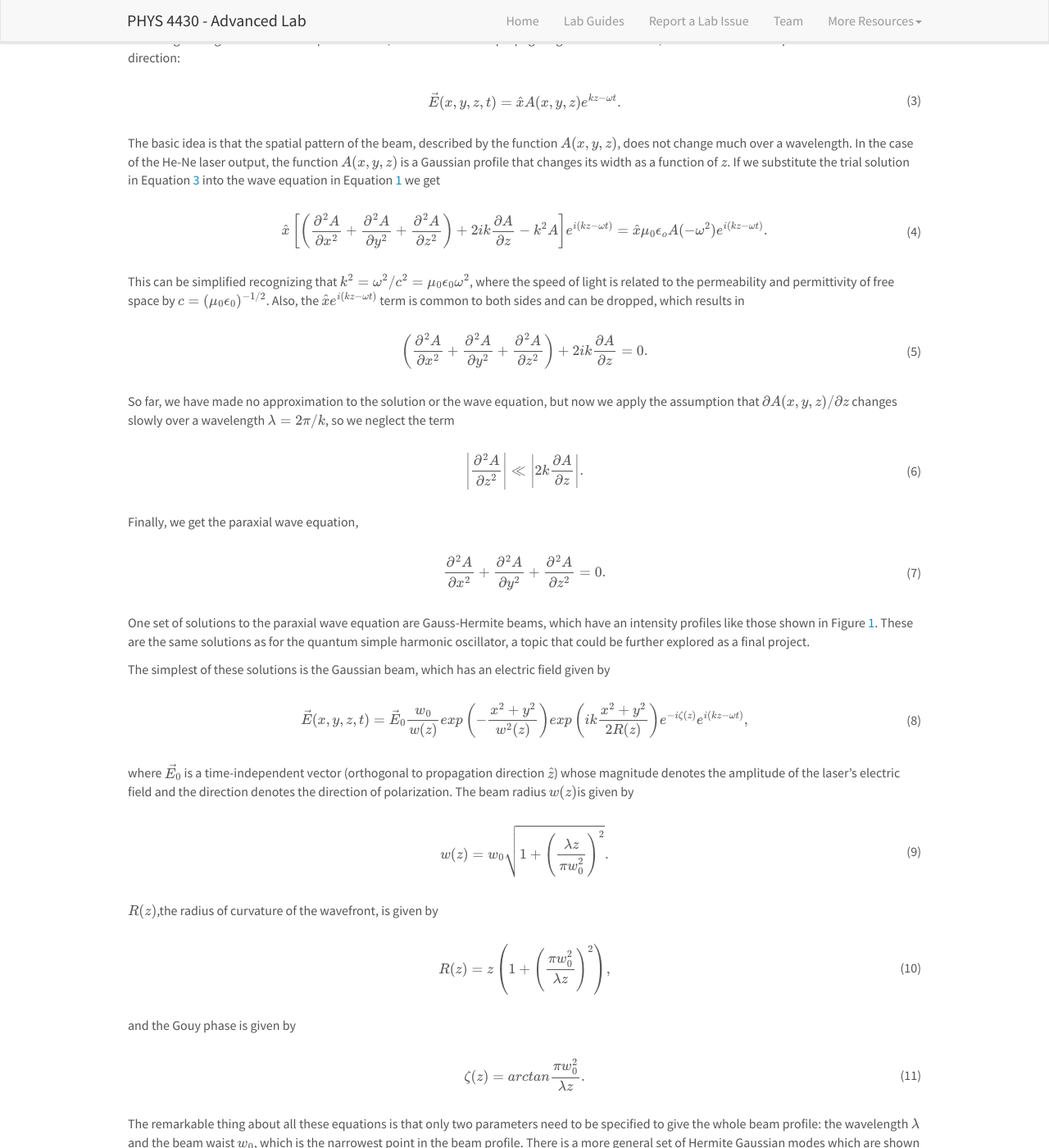
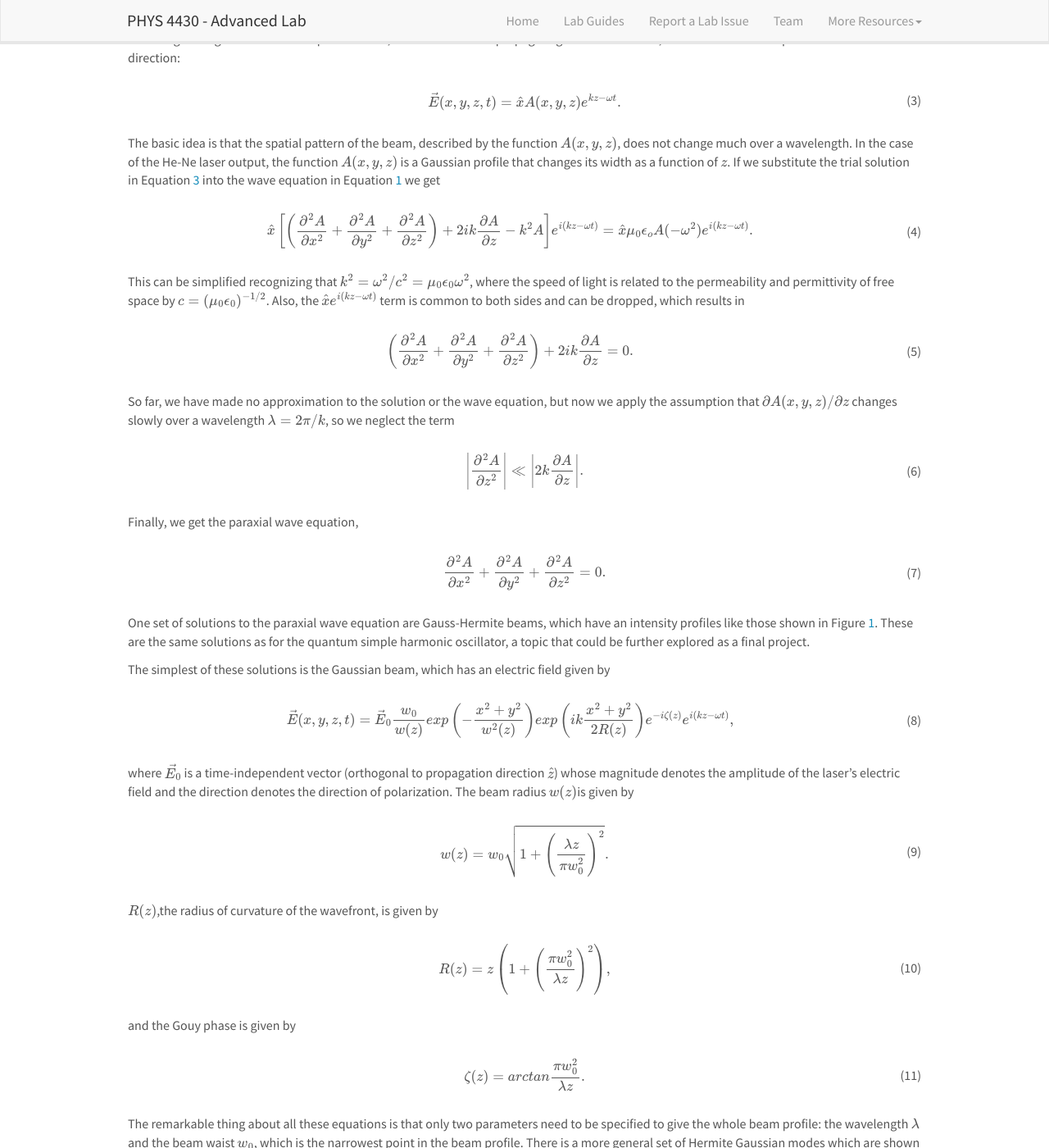
Before and after one commit to UCBoulder/PHYS-4430, a Jekyll site: the page built from _pages/gaussian-beams-3.md, in a window 1280 px wide and 1400 px high, scrolled down 1490 px. Shown: the whole window at 82% size. Built offline with Jekyll 4.4.1, drawn with Linux system fonts in a browser that asks for light colours; nearby versions of some CDN libraries; formulas are drawn with MathJax 3; some of the changed text lies outside the part shown.

Commit message:
Added "\quad\quad" at end of long equations
There was overlap with the equation numbers and this seemed to fix it by adding some space at the end of the equations.

```diff
--- a/_includes/gaussian-beams-3.html
+++ b/_includes/gaussian-beams-3.html
@@ -138,7 +138,7 @@
          <p><span id="eq:2" class="eqnos"><span
          class="math display">\[\vec{E}(x,y,z,t)=E_x\hat{x}cos(kz-\omega
          t+\phi_x)+E_y\hat{y}cos(kz-\omega
-         t+\phi_y)\text{.}\]</span><span class="eqnos-number">(2)</span></span>
+         t+\phi_y)\text{.}\quad\quad\]</span><span class="eqnos-number">(2)</span></span>
          </p>
          <p>But as the measurements from the first week showed, our
          laser beams are commonly well approximated by a beam shape with
@@ -176,7 +176,7 @@
          z^2} \right) +2ik\frac{\partial A}{\partial z} - k^2A
          \right]e^{i(kz-\omega
          t)}=\hat{x}\mu_0\epsilon_oA(-\omega^2)e^{i(kz-\omega
-         t)}\text{.}\]</span><span class="eqnos-number">(4)</span></span>
+         t)}\text{.}\quad\quad\]</span><span class="eqnos-number">(4)</span></span>
          </p>
          <p>This can be simplified recognizing that <span
          class="math inline">\(k^2=\omega^2/c^2=\mu_0\epsilon_0\omega^2\)</span>,
@@ -190,7 +190,7 @@
          class="math display">\[\left(\frac{\partial^2A}{\partial x^2}
          +\frac{\partial^2A}{\partial y^2} +\frac{\partial^2A}{\partial
          z^2} \right) +2ik\frac{\partial A}{\partial
-         z}=0\text{.}\]</span><span class="eqnos-number">(5)</span></span>
+         z}=0\text{.}\quad\quad\]</span><span class="eqnos-number">(5)</span></span>
          </p>
          <p>So far, we have made no approximation to the solution or the
          wave equation, but now we apply the assumption that <span
@@ -220,7 +220,7 @@
          <p><span id="eq:8" class="eqnos"><span
          class="math display">\[\vec{E}(x,y,z,t) =
          \vec{E}_0\frac{w_0}{w(z)}exp\left(-\frac{x^2+y^2}{w^2(z)}\right)exp\left(ik\frac{x^2+y^2}{2R(z)}\right)e^{-i\zeta(z)}e^{i(kz-\omega
-         t)}\text{,}\]</span><span class="eqnos-number">(8)</span></span>
+         t)}\text{,}\quad\quad\]</span><span class="eqnos-number">(8)</span></span>
          </p>
          <p>where <span class="math inline">\(\vec{E_0}\)</span> is a
          time-independent vector (orthogonal to propagation direction
@@ -1012,7 +1012,7 @@
          \frac{\partial z}{\partial a}\right)\delta a+\left(
          \frac{\partial z}{\partial b}\right)\delta b+\left(
          \frac{\partial z}{\partial c}\right)\delta c+ \
-         ...\text{.}\]</span></p>
+         ...\text{.}\quad\quad\]</span></p>
          <p>This equation comes straight from basic calculus. It’s like
          the first term in a Taylor series. It’s the linear
          approximation of <span class="math inline">\(z(a,b,c, \ ... \
@@ -1028,7 +1028,7 @@
          \frac{\partial z}{\partial a}\right)^2\sigma_a^2+\left(
          \frac{\partial z}{\partial b}\right)^2\sigma_b^2+\left(
          \frac{\partial z}{\partial c}\right)^2\sigma_c^2+ \
-         ...\text{.}\]</span></p>
+         ...\text{.}\quad\quad\]</span></p>
          <p>There are standard equations provided in courses like the
          introductory physics lab for the error in the sum, difference,
          product, quotient. These are all easily derived from the
```
Also changed, not shown: _includes/gaussian-beams-2.html (+6 -4 lines), raw-content/gaussian-beams-2-raw.md (+6 -4 lines), raw-content/gaussian-beams-3-raw.md (+6 -6 lines).
